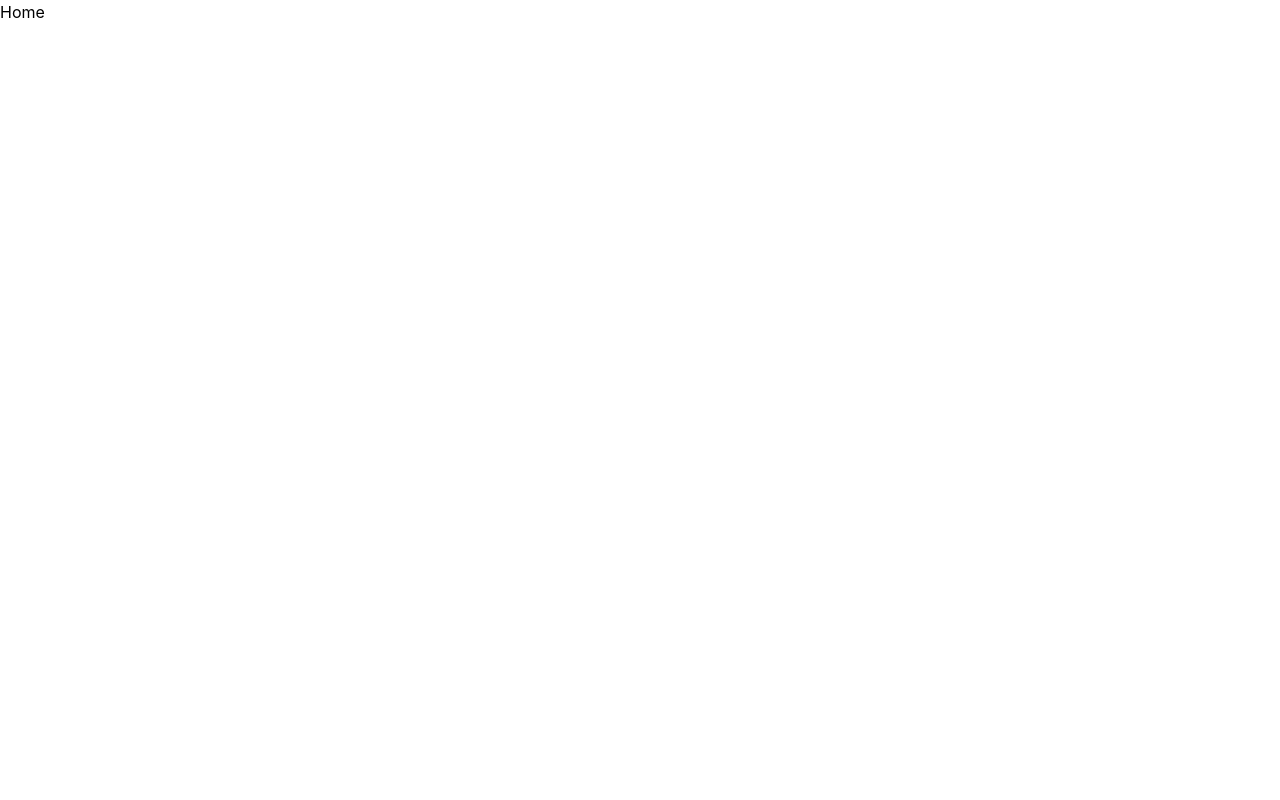
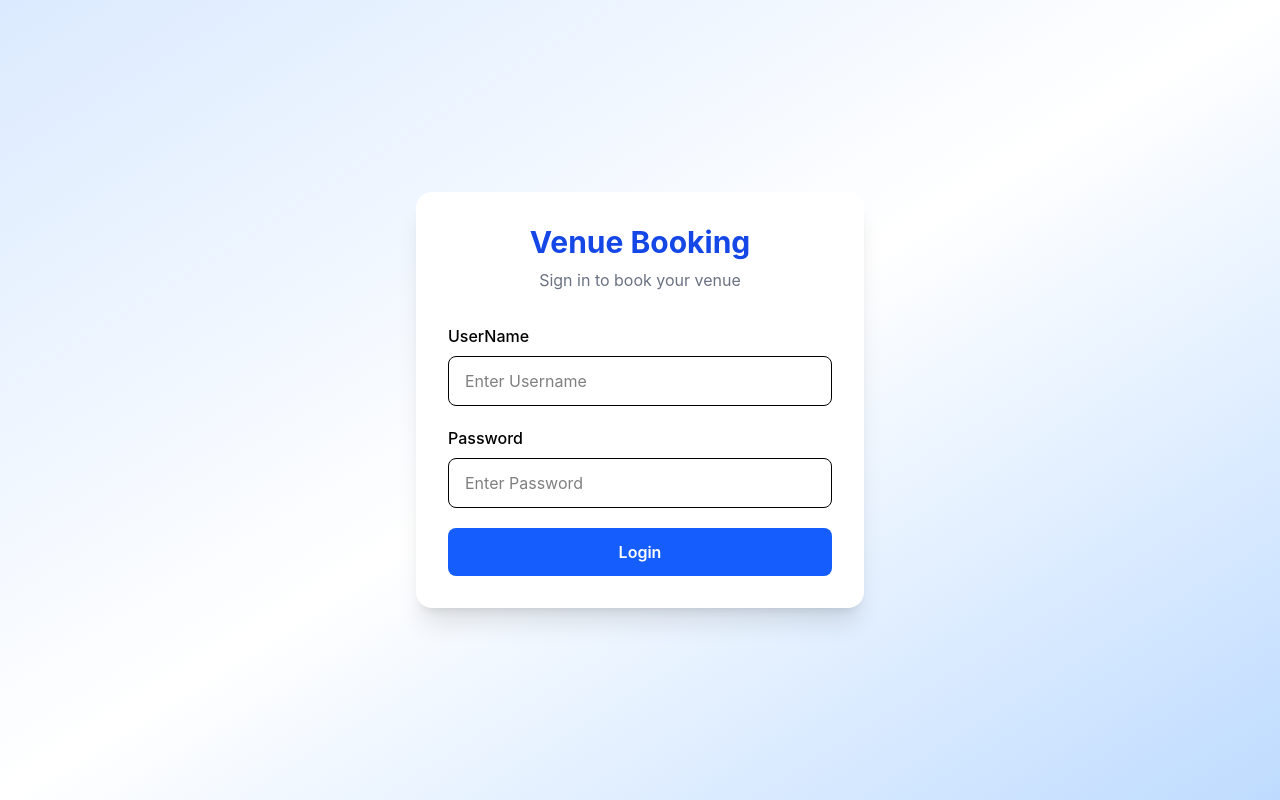
Before and after one commit to MilanLama-dev/Venue_booking_system-React-, a React (Vite) app: page / in a window 1280 px wide. Built offline with nearby package versions, Linux system fonts and the light colour scheme.

Commit message:
Update dependencies and Add login page

```diff
--- a/package.json
+++ b/package.json
@@ -10,10 +10,11 @@
     "preview": "vite preview"
   },
   "dependencies": {
-    "@tailwindcss/vite": "^4.3.2",
+    "@tailwindcss/vite": "^4.3.3",
     "react": "^19.2.5",
     "react-dom": "^19.2.5",
-    "tailwindcss": "^4.3.2"
+    "react-router-dom": "^7.18.1",
+    "tailwindcss": "^4.3.3"
   },
   "devDependencies": {
     "@eslint/js": "^10.0.1",
--- a/src/App.jsx
+++ b/src/App.jsx
@@ -1,5 +1,6 @@
 import React from "react";
 import { Routes, Route } from "react-router-dom";
+import Login from "./pages/Login";
 import Home from "./pages/Home";
 import Venue from "./pages/Venue";
 import VenueDetails from "./pages/VenueDetails";
@@ -9,7 +10,8 @@ import Confirm from "./pages/Confirm";
 const App = () => {
   return (
     <Routes>
-      <Route path="/" element={<Home />} />
+      <Route path="/" element={<Login />} />
+      <Route path="/home" element={<Home />} />
       <Route path="/venues" element={<Venue />} />
       <Route path="/venue/:id" element={<VenueDetails />} />
       <Route path="/my-bookings" element={<Mybooking />} />
--- a/src/pages/login.jsx
+++ b/src/pages/login.jsx
@@ -1,9 +1,64 @@
-import React from 'react'
+import React, { useState } from "react";
+import { Link, useNavigate } from "react-router-dom";
 
-const login = () => {
+const Login = () => {
+  const navigate = useNavigate();
+
+  const [username, setUsername] = useState("");
+  const [password, setPassword] = useState("");
+
+  const handleLogin = (e) => {
+    e.preventDefault();
+
+    if (!username || !password) {
+      alert("Please enter username and password");
+      return;
+    }
+
+    navigate("/home");
+  };
+
   return (
-    <div>login</div>
-  )
-}
+    <div className="min-h-screen bg-linear-to-br from-blue-100 via-white to-blue-200 flex items-center justify-center">
+      <form onSubmit={handleLogin} className="w-full max-w-md bg-white rounded-2xl shadow-xl p-8">
+        <h1 className="text-3xl font-bold text-center text-blue-700">
+          Venue Booking
+        </h1>
+        <p className="text-center text-gray-500 mt-2 mb-8">
+          Sign in to book your venue
+        </p>
 
-export default login
+        <div className="space-y-5">
+          <div>
+            <label className="block mb-2 font-medium">UserName</label>
+            <input
+              type="text"
+              placeholder="Enter Username"
+              className="w-full border rounded-lg px-4 py-3 focus:ring-2 focus:ring-blue-500 outline-none"
+              value={username}
+              onChange={(e) => setUsername(e.target.value)}
+            />
+          </div>
+          <div>
+            <label className="block mb-2 font-medium">Password</label>
+            <input
+              type="password"
+              placeholder="Enter Password"
+              className="w-full border rounded-lg px-4 py-3 focus:ring-2 focus:ring-blue-500 outline-none"
+              value={password}
+              onChange={(e) => setPassword(e.target.value)}
+            />
+          </div>
+          <button
+            type="submit"
+            className="w-full bg-blue-600 hover:bg-blue-700 transition text-white py-3 rounded-lg font-semibold"
+          >
+            Login
+          </button>
+        </div>
+      </form>
+    </div>
+  );
+};
+
+export default Login;
--- a/vite.config.js
+++ b/vite.config.js
@@ -1,5 +1,6 @@
 import { defineConfig } from 'vite'
 import react from '@vitejs/plugin-react'
+import tailwindcss from '@tailwindcss/vite'
 
 // https://vite.dev/config/
 export default defineConfig({
```
Also changed, not shown: src/main.jsx (+7 -7 lines), 1 other file (tests, documents, lock files or other folders).
